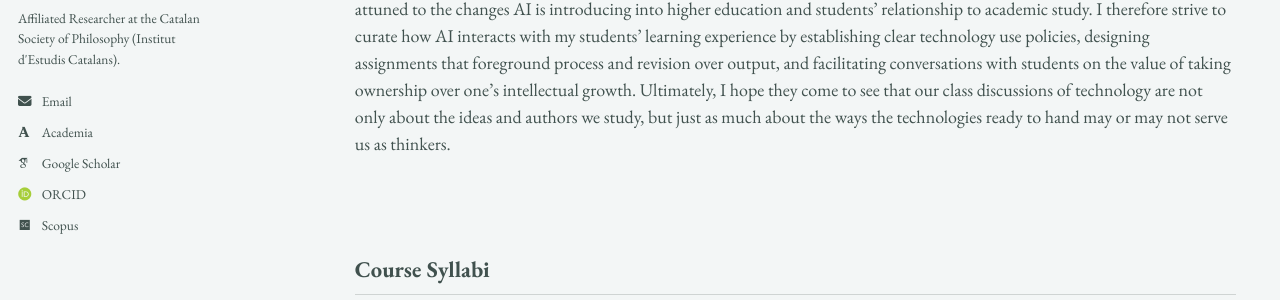
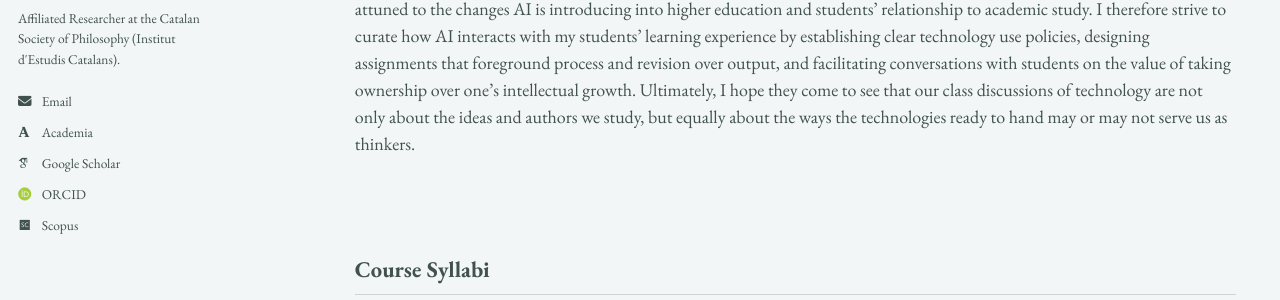
Before and after one commit to epujol90/epujol90.github.io, a Jekyll site: the page built from _pages/teaching.md, in a window 1280 px wide and 900 px high, scrolled down 521 px. Shown: the part 317-617 px from the top of the window. Built offline with Jekyll 4.4.1, drawn with Linux system fonts in a browser that asks for light colours; some web fonts are replaced; a script bundle is joined from its source files by our own code; library files that are not in the unit come from our copies; some of the changed text lies outside the part shown.

Commit message:
Update teaching.md

```diff
--- a/_pages/teaching.md
+++ b/_pages/teaching.md
@@ -11,7 +11,7 @@ My teaching experience includes both classroom instruction and writing center pr
 
 Beyond traditional coursework, my teaching is deeply indebted to my writing center experience. During my last two years at Duke, I worked as a writing consultant at the Thompson Writing Studio, where I led over 300 one-on-one consultations with graduate and undergraduate students from all majors across the university, and mentored a cohort of new consultants. Through this writing center work, I have come to view student writing as an indispensable pedagogical tool for developing clarity and depth of thinking, which I incorporate both in the classroom and in individualized student support. I teach writing above all as an inherently iterative practice through which arguments are strengthened and refined over time, particularly by absorbing feedback and adapting work for different audiences and rhetorical situations. Conscious of the barriers academic writing can pose, I also prioritize helping students develop their authorial voice while negotiating (often unspoken) scholarly norms.
 
-I consider attention to the media environments students inhabit essential to my teaching. As a media and technology scholar working within a long tradition of inquiry into how technical systems shape human culture and cognition, I am particularly attuned to the changes AI is introducing into higher education and students’ relationship to academic study. I therefore strive to curate how AI interacts with my students’ learning experience by establishing clear technology use policies, designing assignments that foreground process and revision over output, and facilitating conversations with students on the value of taking ownership over one’s intellectual growth. Ultimately, I hope they come to see that our class discussions of technology are not only about the ideas and authors we study, but just as much about the ways the technologies ready to hand may or may not serve us as thinkers.
+I consider attention to the media environments students inhabit essential to my teaching. As a media and technology scholar working within a long tradition of inquiry into how technical systems shape human culture and cognition, I am particularly attuned to the changes AI is introducing into higher education and students’ relationship to academic study. I therefore strive to curate how AI interacts with my students’ learning experience by establishing clear technology use policies, designing assignments that foreground process and revision over output, and facilitating conversations with students on the value of taking ownership over one’s intellectual growth. Ultimately, I hope they come to see that our class discussions of technology are not only about the ideas and authors we study, but equally about the ways the technologies ready to hand may or may not serve us as thinkers.
 <br>
 <br>
 <br>
```
